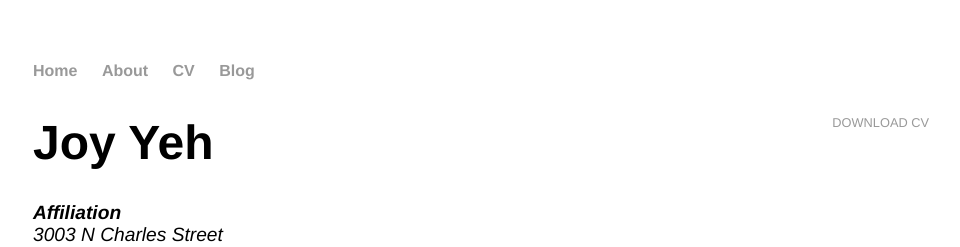
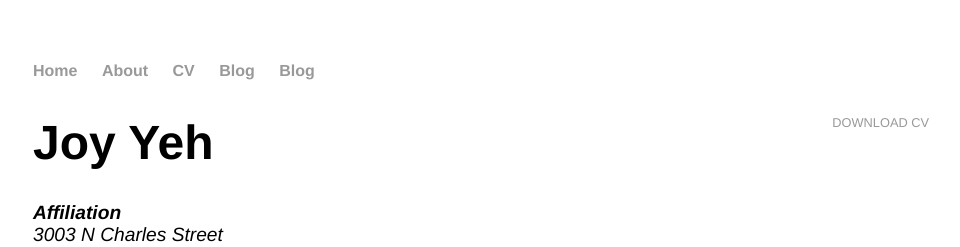
Before and after one commit to JoyYeh2002/JoyYeh2002.github.old, a Jekyll site: the page built from cv/index.html, in a window 1280 px wide. Shown: the top 247 px of the page, without its empty margins (159-1119 px from the left). Built offline with Jekyll 4.4.1, drawn with Linux system fonts in a browser that asks for light colours.

Commit message:
-m include lesson01 on the tags bar

```diff
--- a/_layouts/default.html
+++ b/_layouts/default.html
@@ -15,6 +15,7 @@
 <li><a href="/about">About</a></li>
 <li><a href="/cv">CV</a></li>
 <li><a href="/blog">Blog</a></li>
+<li><a href="/lesson01">Blog</a></li>
 </ul>
     </nav>
 <div class="container">
```
